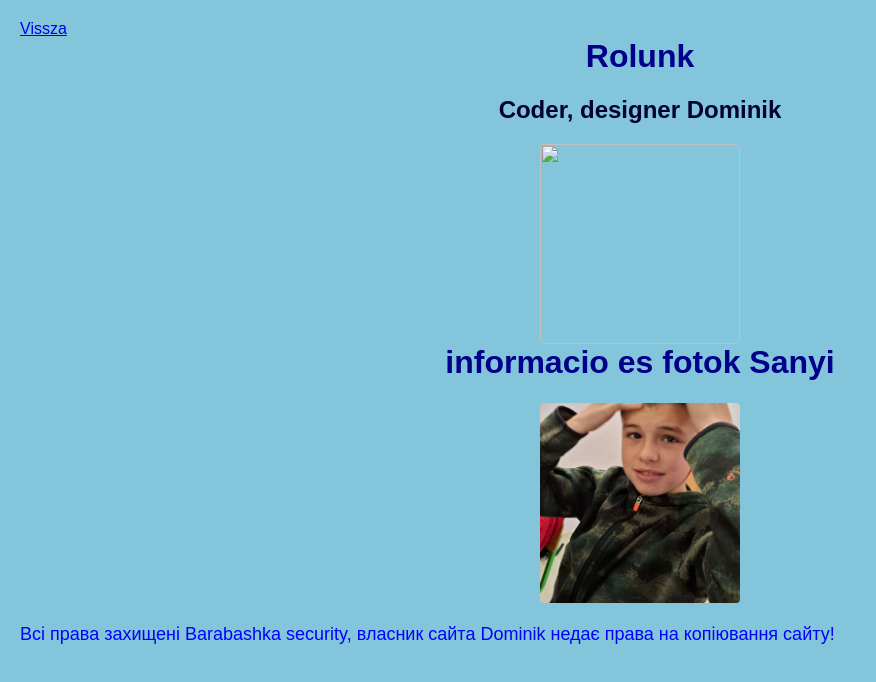
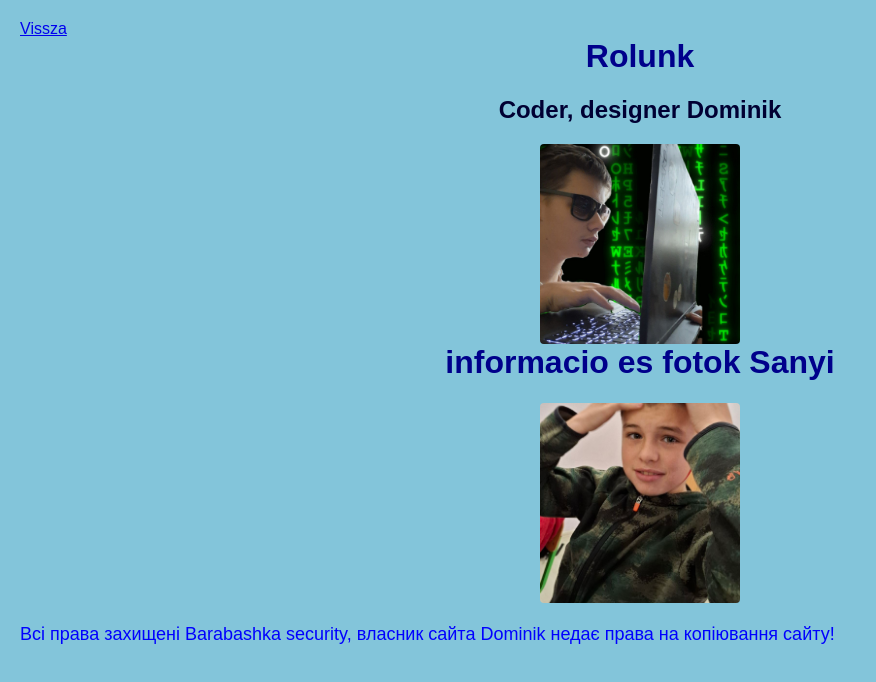
Before and after one commit to dominiktopchick/tortenelem, a plain HTML site: page index32.html in a window 1280 px wide. Shown: the whole page, without its empty margins (0-876 px from the left). Drawn offline with Linux system fonts and the light colour scheme.

Commit message:
Fix HTML formatting and update image source

```diff
--- a/index32.html
+++ b/index32.html
@@ -80,7 +80,7 @@
     <a href="index.html" class left-link>Vissza</a>
     <h1>Rolunk</h1>
     <h2>Coder, designer Dominik</h2>
-    <img src="2025121310382507.jpg" >
+    <img src="5330423253702479347.jpg" >
     <h1>informacio es fotok Sanyi</h1>
     <img src="5325515149760204151.jpg">
 
```
